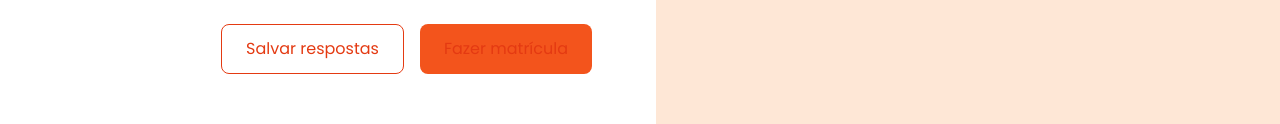
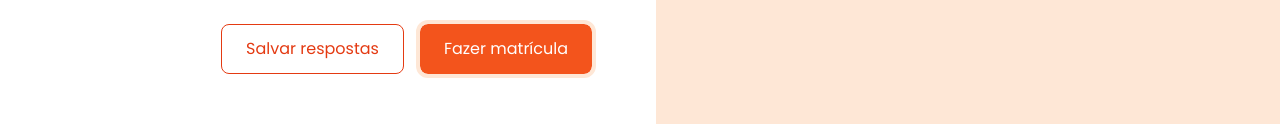
Before and after one commit to Sandro-mao/Projeto-Formulario-de-matricula, a plain HTML site: page index.html in a window 1280 px wide. In both pictures the pointer is over the button "Fazer matrícula". Shown: the part 662-786 px from the top of the page. Drawn offline with Linux system fonts and the light colour scheme; a web font is replaced by a local one.

Commit message:
Ajuste em outline

```diff
--- a/styles/filds/buttons.css
+++ b/styles/filds/buttons.css
@@ -11,6 +11,7 @@ button {
     background-color: #E43A12;
 
     &:hover, &:focus {
+      color: white;
       background-color: #F3541C;
     }
   }
@@ -22,6 +23,6 @@ button {
 
   &:hover, &:focus {
     color: #E43A12;
-    outline: .25rem solid var(--surface-secondary);
+    outline: .25rem solid var(--suface-secondary);
   }
 }
```
